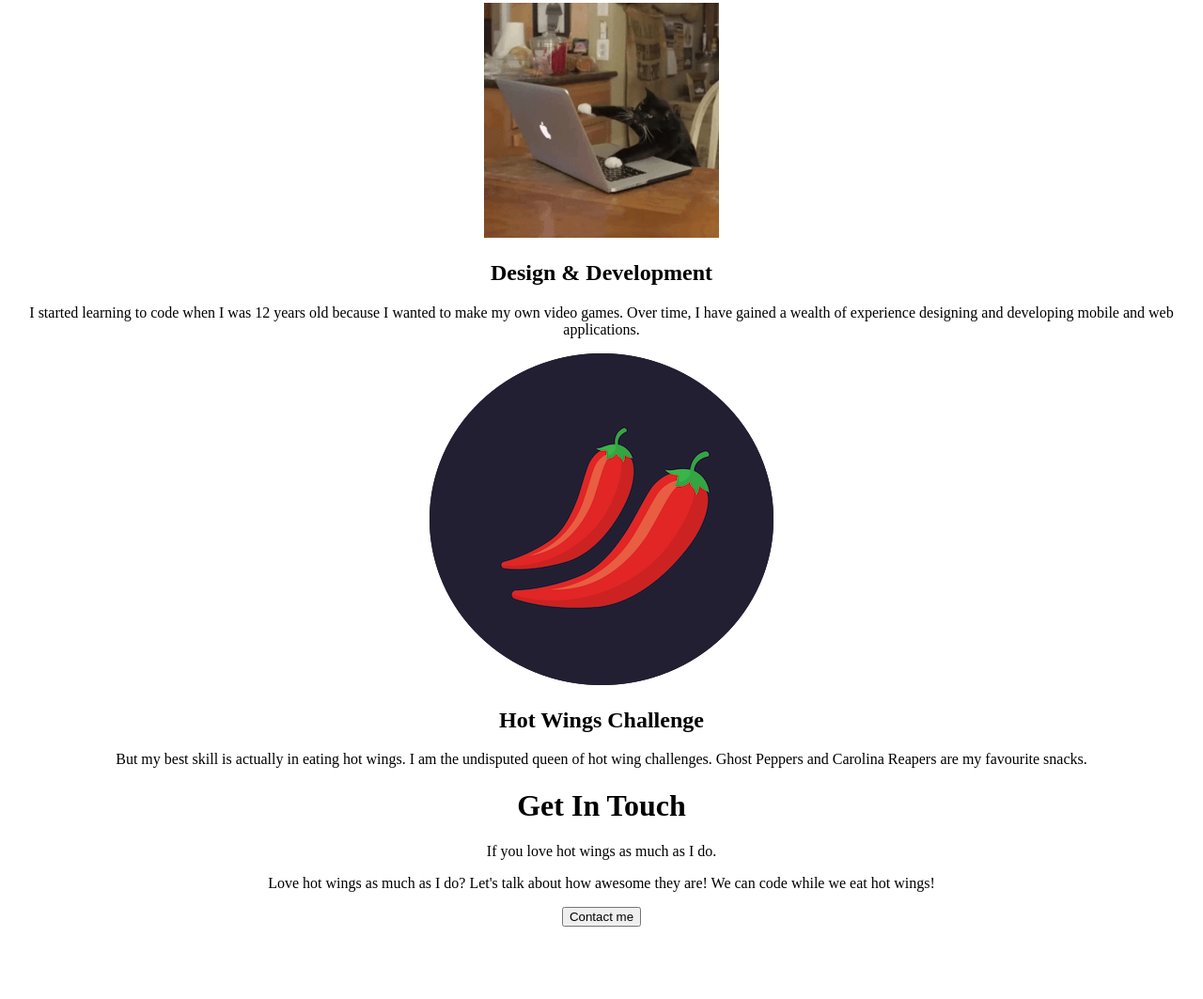
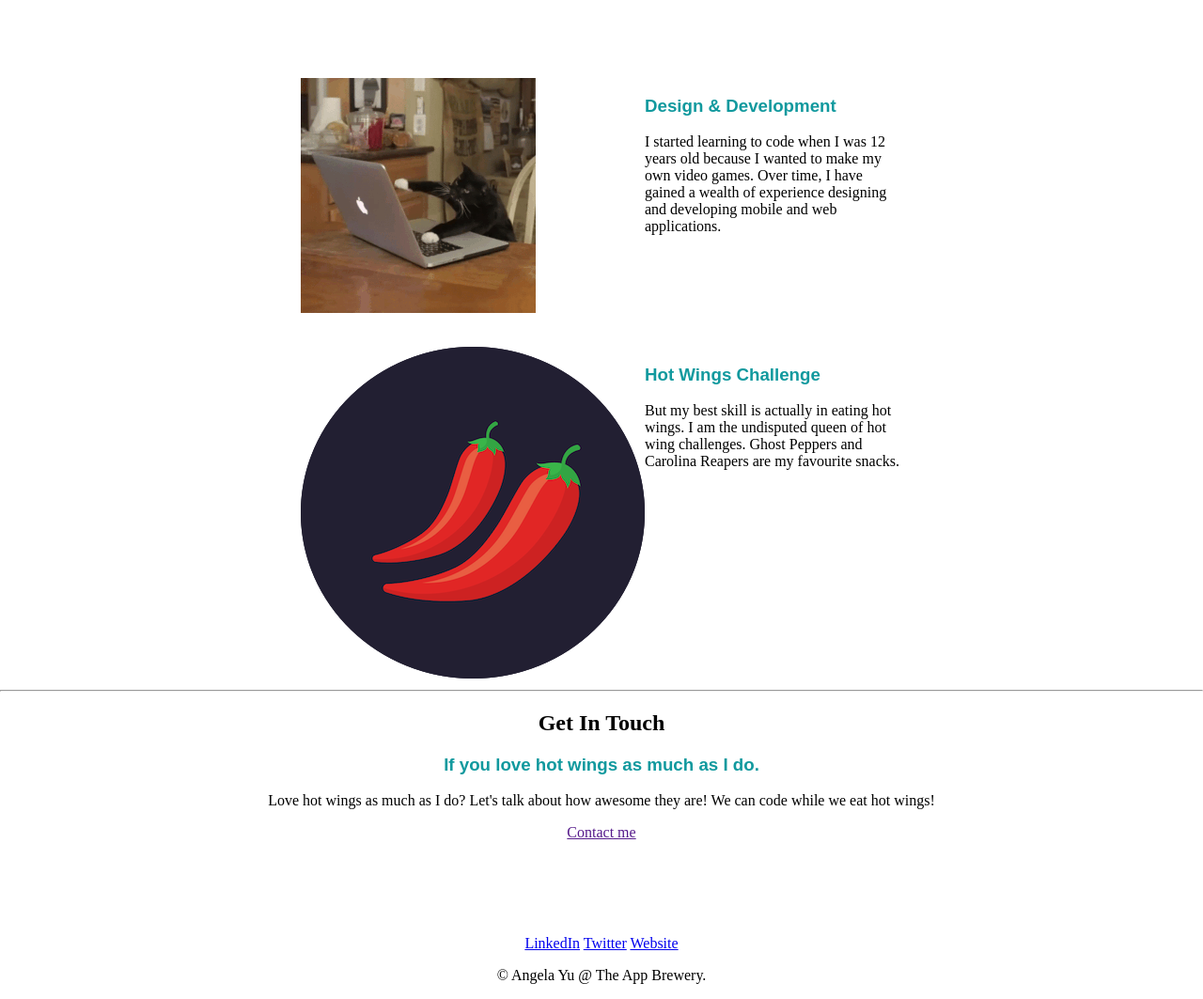
Before and after one commit to i-amritpal/WebDev-projects, a plain HTML site: page Capstone Project/index.html in a window 1280 px wide. Shown: the part 1028-2091 px from the top of the page at 94% size. Before the commit the page ends 2014 px from the top, so only its background shows below. Drawn offline with Linux system fonts and the light colour scheme.

Commit message:
capstone project-2

```diff
--- a/Capstone Project/index.html
+++ b/Capstone Project/index.html
@@ -13,7 +13,11 @@
         <div class="top-bottom">
           <h1 class="my-name">I'm Amritpal.</h1>
           <h2 class="subheading">a <span class="pro">pro</span>grammer.</h2>
-          <img class="cloud2" src="./assets/img/cloud (1).png" alt="cloud image" />
+          <img
+            class="cloud2"
+            src="./assets/img/cloud (1).png"
+            alt="cloud image"
+          />
           <img
             class="mountain"
             src="./assets/img/mountain.png"
@@ -28,51 +32,68 @@
           <h1 class="hello">Hello.</h1>
           <p class="intro">
             Lorem ipsum dolor, sit amet consectetur adipisicing elit. Ea, autem,
-            nemo, ducimus omnis quisquam laboriosam repellendus veritatis ratione
-            molestiae maxime consequatur. Deserunt nemo vitae dicta harum at
-            voluptatem nostrum ea?
+            nemo, ducimus omnis quisquam laboriosam repellendus veritatis
+            ratione molestiae maxime consequatur. Deserunt nemo vitae dicta
+            harum at voluptatem nostrum ea?
           </p>
         </div>
-        <hr>
+        <hr />
 
         <div class="skills">
           <h2>My Skills</h2>
 
-  <div>
+          <div class="parent">
+
+            <div class="typing">
               <img src="./assets/img/cat-typing.gif" alt="cat-typing" />
-    <h2>Design & Development</h2>
+            </div>
+
+            <div class="coding">
+              <h3>Design & Development</h3>
               <p>
-      I started learning to code when I was 12 years old because I wanted
-      to make my own video games. Over time, I have gained a wealth of
-      experience designing and developing mobile and web applications.
+                I started learning to code when I was 12 years old because I
+                wanted to make my own video games. Over time, I have gained a
+                wealth of experience designing and developing mobile and web
+                applications.
               </p>
             </div>
-  <div>
+
+            <div class="chillies">
               <img src="./assets/img/chillies.png" alt="chillies" />
-    <h2>Hot Wings Challenge</h2>
+            </div>
+
+            <div class="hot-wings">
+              <h3>Hot Wings Challenge</h3>
               <p>
                 But my best skill is actually in eating hot wings. I am the
-      undisputed queen of hot wing challenges. Ghost Peppers and Carolina
-      Reapers are my favourite snacks.
+                undisputed queen of hot wing challenges. Ghost Peppers and
+                Carolina Reapers are my favourite snacks.
               </p>
             </div>
           </div>
+          <hr>
 
-<div class="bottom-container">
-  <h1>Get In Touch</h1>
-  <p>If you love hot wings as much as I do.</p>
-  <p>
-    Love hot wings as much as I do? Let's talk about how awesome they are!
-    We can code while we eat hot wings!
+
+
+        <div class="contact-me">
+          <h2>Get In Touch</h2>
+          <h3>If you love hot wings as much as I do.</h3>
+          <p class="contact-message">
+            Love hot wings as much as I do? Let's talk about how awesome they
+            are! We can code while we eat hot wings!
           </p>
 
-  <button class="btn btn-primary">Contact me</button>
+          <a class="btn" href="">Contact me</a>
+        </div>
+      </div>
     </div>
 
 
-      </div>
-
-
+    <div class="bottom-container">
+      <a class="footer-link" href="https://www.linkedin.com/in/angela-yu-963a584b/">LinkedIn</a>
+      <a class="footer-link" href="https://twitter.com/yu_angela">Twitter</a>
+      <a class="footer-link" href="https://www.appbrewery.com/">Website</a>
+      <p class="copyright">© Angela Yu @ The App Brewery.</p>
     </div>
   </body>
 </html>
--- a/Capstone Project/style.css
+++ b/Capstone Project/style.css
@@ -65,3 +65,25 @@ div{
     width: 30%;
     margin: auto;
 }
+
+.parent{
+    display: grid;
+    grid-template-columns: 0.5fr 1fr;
+    grid-template-rows: repeat(1, 1fr);
+    width: 50%;
+    margin: 100px auto 0 auto;
+    text-align: left;
+    row-gap: 2rem;
+}
+
+div{
+    display: block;
+}
+
+h3{
+    color: #11999e;
+    font-family: "Montserrat", sans-serif;
+    display: block;
+    font-size: 1.17em;
+    font-weight: bold;
+}
```
Lines whose indentation alone changed are shown as unchanged.
